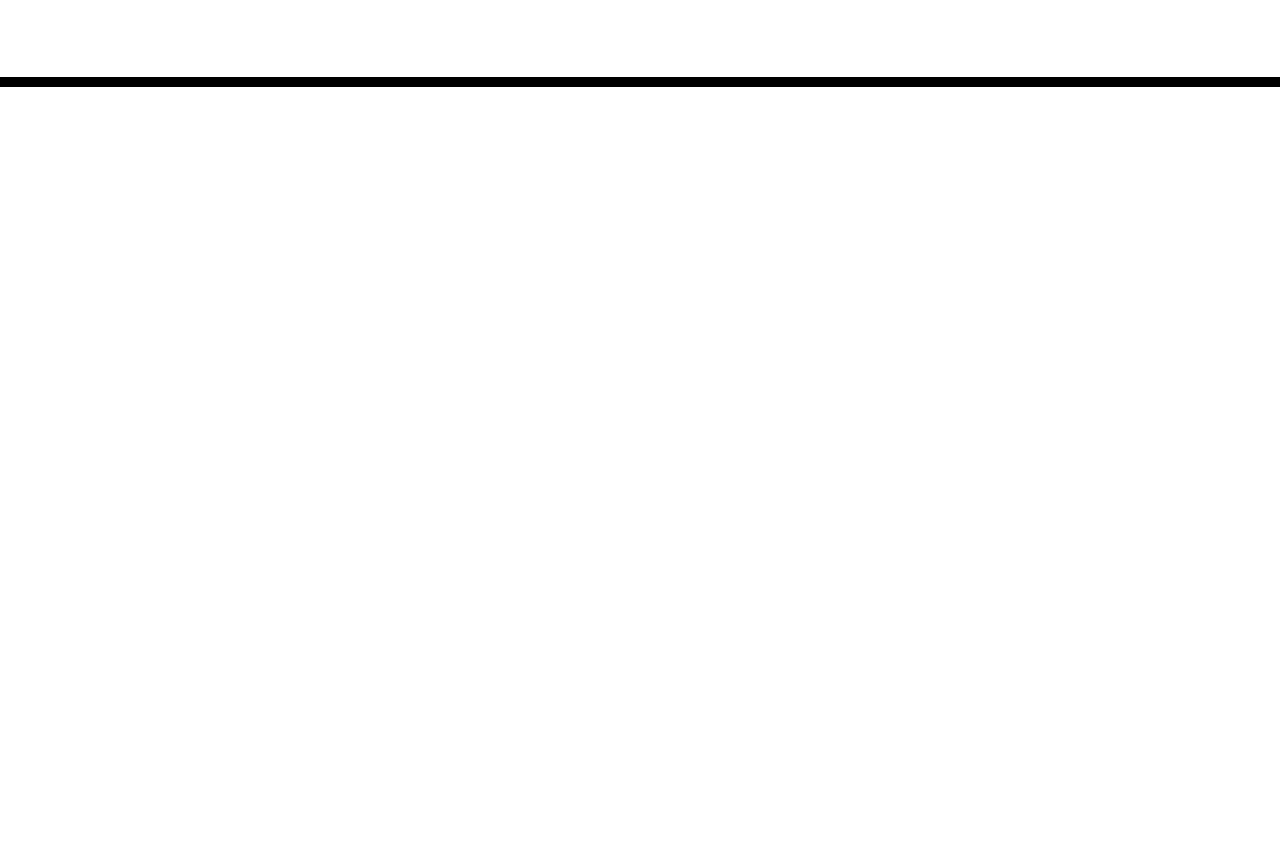
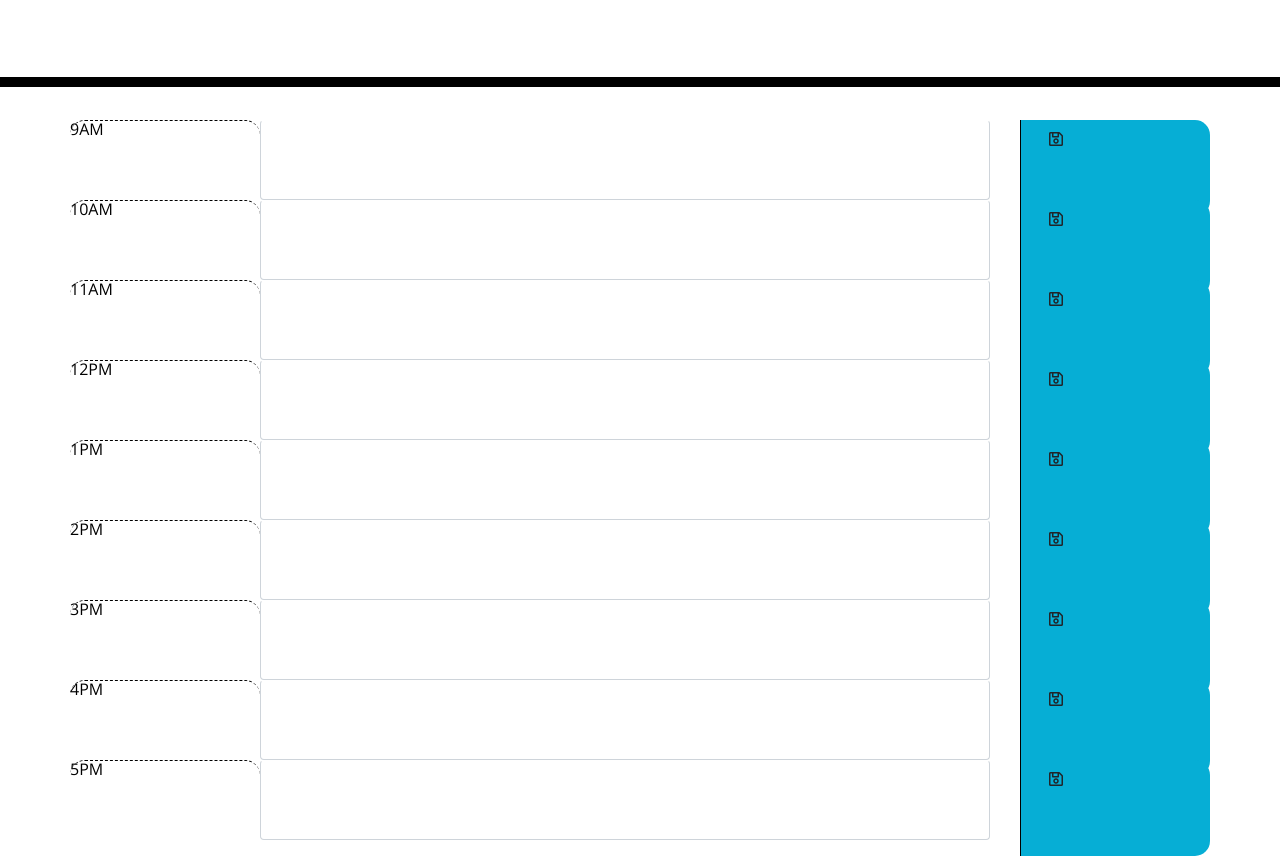
Before and after one commit to daviddugle/Work-Day-Scheduler, a plain HTML site: page index.html in a window 1280 px wide. Shown: the part 181-1037 px from the top of the page. Before the commit the page ends 800 px from the top, so only its background shows below. Drawn offline with nearby package versions, Linux system fonts and the light colour scheme.

Commit message:
made some progress setting up the basic shell of the project. havea little more work to do on that but a good point to save what I have.

```diff
--- a/index.html
+++ b/index.html
@@ -29,6 +29,66 @@
       <p id="currentDay" class="lead"></p>
     </header>
     <div class="container">
+      <!-- going to have nine rows with three columns on them.
+        the first column will have the hour block the middle larger one will have the information to type into (form possibly) and the last will have the save button -->
+        <form action="">
+            <div class="row">
+              <div class="col-md-2 time-block" ><p class="row hour time-block">9AM</p></div>
+              <div class="col-md-8"><input type="text" class="form-control row description" id="input1"></div>
+                <div class="col-md-2 saveBtn"><button type="submit" id="but1" class=" btn "><i class="far fa-save"></i></button></div>
+            </div>
+            <div class="row">
+              <div class="col-md-2 time-block" ><p class="row hour time-block">10AM</p></div>
+              <div class="col-md-8"><input type="text" class="form-control row description" id="input1"></div>
+                <div class="col-md-2 saveBtn"><button type="submit" id="but1" class=" btn "><i class="far fa-save"></i></button></div>
+            </div>
+            <div class="row">
+              <div class="col-md-2 time-block" ><p class="row hour time-block">11AM</p></div>
+              <div class="col-md-8"><input type="text" class="form-control row description" id="input1"></div>
+                <div class="col-md-2 saveBtn"><button type="submit" id="but1" class=" btn "><i class="far fa-save"></i></button></div>
+            </div>
+            <div class="row">
+              <div class="col-md-2 time-block" ><p class="row hour time-block">12PM</p></div>
+              <div class="col-md-8"><input type="text" class="form-control row description" id="input1"></div>
+                <div class="col-md-2 saveBtn"><button type="submit" id="but1" class=" btn "><i class="far fa-save"></i></button></div>
+            </div>
+            <div class="row">
+              <div class="col-md-2 time-block" ><p class="row hour time-block">1PM</p></div>
+              <div class="col-md-8"><input type="text" class="form-control row description" id="input1"></div>
+                <div class="col-md-2 saveBtn"><button type="submit" id="but1" class=" btn "><i class="far fa-save"></i></button></div>
+            </div>
+            <div class="row">
+              <div class="col-md-2 time-block" ><p class="row hour time-block">2PM</p></div>
+              <div class="col-md-8"><input type="text" class="form-control row description" id="input1"></div>
+                <div class="col-md-2 saveBtn"><button type="submit" id="but1" class=" btn "><i class="far fa-save"></i></button></div>
+            </div>
+            <div class="row">
+              <div class="col-md-2 time-block" ><p class="row hour time-block">3PM</p></div>
+              <div class="col-md-8"><input type="text" class="form-control row description" id="input1"></div>
+                <div class="col-md-2 saveBtn"><button type="submit" id="but1" class=" btn "><i class="far fa-save"></i></button></div>
+            </div>
+            <div class="row">
+              <div class="col-md-2 time-block" ><p class="row hour time-block">4PM</p></div>
+              <div class="col-md-8"><input type="text" class="form-control row description" id="input1"></div>
+                <div class="col-md-2 saveBtn"><button type="submit" id="but1" class=" btn "><i class="far fa-save"></i></button></div>
+            </div>
+            <div class="row">
+              <div class="col-md-2 time-block" ><p class="row hour time-block">5PM</p></div>
+              <div class="col-md-8"><input type="text" class="form-control row description" id="input1"></div>
+                <div class="col-md-2 saveBtn"><button type="submit" id="but1" class=" btn "><i class="far fa-save"></i></button></div>
+            </div>
+
+
+
+
+
+
+
+
+
+
+
+        </form>
       <!-- Timeblocks go here -->
     </div>
 
```
Also changed, not shown: assets/script.js (added), 1 other file.
